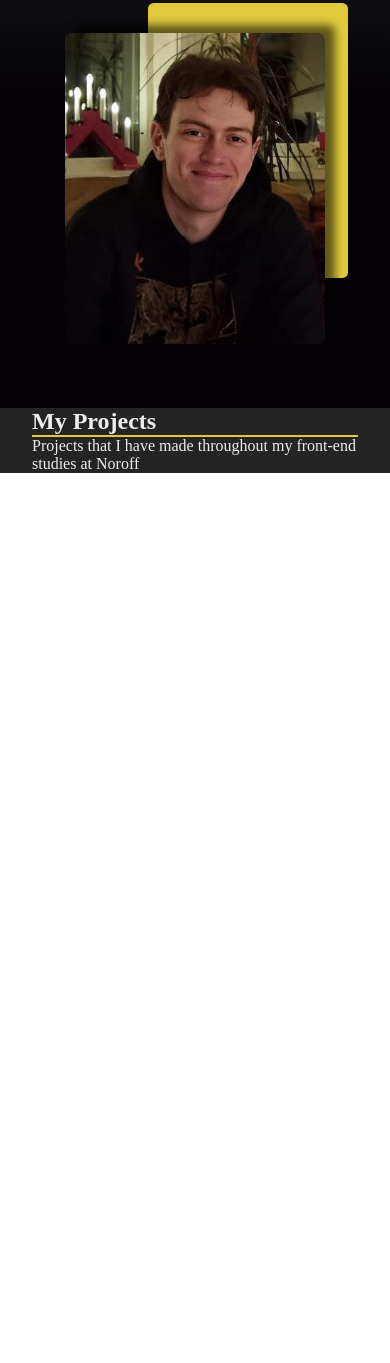
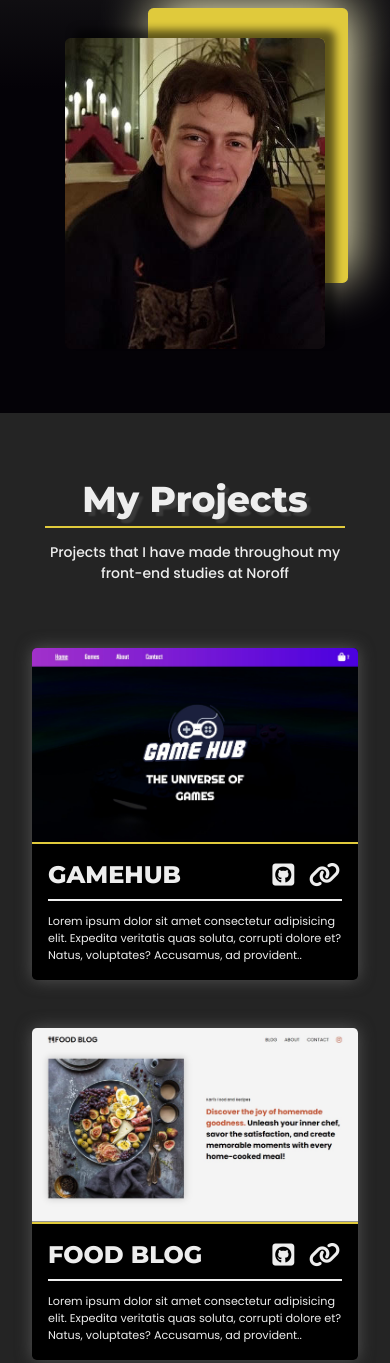
Before and after one commit to karlpnord/Portfolio-1-KPN, a plain HTML site: page index.html in a window 390 px wide. Shown: the part 469-1832 px from the top of the page. Before the commit the page ends 942 px from the top, so only its background shows below. Drawn offline with Linux system fonts and the light colour scheme.

Commit message:
hero and project card sections finished and made responsive

```diff
--- a/css/style.css
+++ b/css/style.css
@@ -15,11 +15,20 @@ img {
 
 a {
    text-decoration: none;
+   color: var(--clr-text);
 }
 
 /** General styling **/
 body {
    color: var(--clr-text);
+}
+
+p {
+   font-family: var(--ff-paragraph);
+}
+
+html {
+   scroll-behavior: smooth;
 }
 
 /** Utility Classes **/
@@ -49,6 +58,20 @@ body {
 
 .vertical-line {
    border: 1px solid var(--clr-secondary);
+   margin-top: 5px;
+}
+
+.project-card .vertical-line {
+   border: 1px solid var(--clr-text);
+   margin-top: 10px;
+}
+
+.section-heading {
+   font-family: var(--ff-heading);
+   font-weight: var(--fw-ebold);
+   font-size: 2.25em;
+   text-align: center;
+   text-shadow: 4px 4px 2px rgba(255,255,255,0.1);
 }
 
 /** Header and Navigation **/
@@ -128,6 +151,7 @@ header i:hover {
    font-family: var(--ff-heading);
    font-weight: var(--fw-bold);
    font-size: 2.125em;
+   text-shadow: 4px 4px 2px rgba(255,255,255,0.1);
 }
 
 .hero-heading {
@@ -158,15 +182,118 @@ header i:hover {
    z-index: 0;
    right: 10px;
    top: -30px;
+   box-shadow: 5px -5px 50px 0px rgb(255, 250, 202);
 }
 
 /** Projects section **/
+
+/** Projects section - HEADING **/
 .projects-wrapper {
    background: var(--clr-primary);
 }
 
+.projects-section {
+   gap: 4em;
+   padding-block: 4em;
+}
+
+.projects-section__heading {
+   max-width: 400px;
+   text-align: center;
+   align-items: center;
+   margin: 0 auto;
+}
+
+.projects-section__heading p {
+   margin-top: 1em;
+   font-size: 0.875em;
+   font-weight: var(--fw-medium);
+}
+
+.projects-section__heading .vertical-line {
+   width: 100%;
+   max-width: 300px;
+}
+
+/** Projects section - CARDS **/
+.projects-section__cards {
+   display: grid;
+   gap: 3em;
+}
+
+.project-card {
+   background: #000;
+   border-radius: 0.3em;
+   overflow: hidden;
+   transition: 300ms ease;
+   box-shadow: 0px 0px 16px 0px rgba(84,84,84,1);
+}
+
+.project-card img {
+   border-bottom: 2px solid var(--clr-secondary);
+}
+
+.project-card__content {
+   padding: 1em;
+}
+
+.project-card__heading {
+   justify-content: space-between;
+}
+
+.project-card__heading h2 {
+   font-family: var(--ff-heading);
+   font-weight: var(--fw-ebold);
+   text-transform: uppercase;
+}
+
+.project-card p {
+   font-size: 0.7em;
+   margin-top: 12px;
+}
+
+.project-card__icons {
+   gap: 0.75em;
+}
+
+.project-card__icons i {
+   font-size: 1.75em;
+   cursor: pointer;
+   transition: 300ms ease;
+   animation: 2.5s infinite icons;
+}
+
+.project-card__icons i:hover {
+   animation: none;
+   transform: scale(1.15);
+   color: var(--clr-secondary);
+}
+
+@keyframes icons {
+   0% {
+      transform: scale(0.90);
+   }
+
+   70% {
+      transform: scale(1.1);
+   }
+
+   100% {
+      transform: scale(0.90);
+   }
+}
+
+.project-card:hover {
+   transform: scale(1.025);
+}
+
 /** Responsive Design **/
 @media (min-width: 768px) {
+   /** Utility Classes **/
+   .section-heading {
+      font-size: 2.75em;
+   }
+
    /** Header and Navigation **/
    .header-container {
       height: 100px;
@@ -250,6 +377,16 @@ header i:hover {
    .hero-heading h1 {
       font-size: 3em;
    }
+
+   /** Project Section **/
+   .projects-section__cards {
+      grid-template-columns: 1fr 1fr 1fr;
+      grid-template-rows: auto;
+   }
+
+   .projects-section {
+      padding-block: 6em;
+   }
 }
 
 @media (min-width: 1280px) {
@@ -263,6 +400,11 @@ header i:hover {
       right: 60px;
       top: -30px;
    }
+
+   /** Project section **/
+   .project-card__icons i {
+      font-size: 2.125em;
+   }
 }
 
 @media (min-width: 1536px) {
--- a/css/variables.css
+++ b/css/variables.css
@@ -1,4 +1,4 @@
-@import url('https://fonts.googleapis.com/css2?family=Montserrat:wght@400;500;600;700&display=swap');
+@import url('https://fonts.googleapis.com/css2?family=Montserrat:wght@400;500;600;700;800&display=swap');
 
 @import url('https://fonts.googleapis.com/css2?family=Poppins:wght@400;500;600;700&display=swap');
 
@@ -24,4 +24,5 @@
    --fw-medium: 500;
    --fw-sbold: 600;
    --fw-bold: 700;
+   --fw-ebold: 800;
 }
--- a/index.html
+++ b/index.html
@@ -14,9 +14,9 @@
          <div class="header-logo">Karl Nordgaard</div>
          <nav>
             <ul class="nav-list">
-               <li><a>Projects</a></li>
-               <li><a>About</a></li>
-               <li><a class="nav-contact">Contact</a></li>
+               <li><a href="#projects">Projects</a></li>
+               <li><a href="#">About</a></li>
+               <li><a href="#" class="nav-contact">Contact</a></li>
             </ul>
          </nav>
          <i class="fa-solid fa-bars" id="menu-icon"></i>
@@ -38,14 +38,60 @@
          </section>
       </div>
 
-      <div class="projects-wrapper">
+      <div class="projects-wrapper" id="projects">
          <section class="container flex column projects-section">
-            <div class="projects-section__heading">
-               <h2>My Projects</h2>
+            <div class="projects-section__heading flex column">
+               <h2 class="section-heading">My Projects</h2>
                <div class="vertical-line"></div>
                <p>Projects that I have made throughout my front-end studies at Noroff</p>
             </div>
+
             <div class="projects-section__cards">
+
+               <div class="project-card">
+                  <img src="images/gamehub.jpg" alt="">
+                  <div class="project-card__content">
+                     <div class="project-card__heading flex align-items__center">
+                        <h2>Gamehub</h2>
+                        <div class="project-card__icons flex">
+                           <a href="https://github.com/Noroff-FEU-Assignments/cross-course-project-karlpnord"><i class="fa-brands fa-square-github"></i></a>
+                           <a href="https://gilded-syrniki-929e5b.netlify.app/"><i class="fa-solid fa-link"></i></a>
+                        </div>
+                     </div>
+                     <div class="vertical-line"></div>
+                     <p>Lorem ipsum dolor sit amet consectetur adipisicing elit. Expedita veritatis quas soluta, corrupti dolore et? Natus, voluptates? Accusamus, ad provident..</p>
+                  </div>
+               </div>
+
+               <div class="project-card">
+                  <img src="images/food-blog.jpg" alt="">
+                  <div class="project-card__content">
+                     <div class="project-card__heading flex align-items__center">
+                        <h2>Food blog</h2>
+                        <div class="project-card__icons flex">
+                           <a href="https://github.com/Noroff-FEU-Assignments/project-exam-1-karlpnord"><i class="fa-brands fa-square-github"></i></a>
+                           <a href="https://superb-wisp-ea030c.netlify.app/"><i class="fa-solid fa-link"></i></a>
+                        </div>
+                     </div>
+                     <div class="vertical-line"></div>
+                     <p>Lorem ipsum dolor sit amet consectetur adipisicing elit. Expedita veritatis quas soluta, corrupti dolore et? Natus, voluptates? Accusamus, ad provident..</p>
+                  </div>
+               </div>
+
+               <div class="project-card">
+                  <img src="images/sciencemuseum.jpg" alt="">
+                  <div class="project-card__content">
+                     <div class="project-card__heading flex align-items__center">
+                        <h2>Science museum</h2>
+                        <div class="project-card__icons flex">
+                           <a href="https://github.com/karlpnord/Semester-Project-1"><i class="fa-brands fa-square-github"></i></a>
+                           <a href="https://sensational-praline-0c804f.netlify.app/"><i class="fa-solid fa-link"></i></a>
+                        </div>
+                     </div>
+                     <div class="vertical-line"></div>
+                     <p>Lorem ipsum dolor sit amet consectetur adipisicing elit. Expedita veritatis quas soluta, corrupti dolore et? Natus, voluptates? Accusamus, ad provident..</p>
+                  </div>
+               </div>
 
             </div>
          </section>
```
Also changed, not shown: images/food-blog.jpg (added), images/gamehub.jpg (added), images/sciencemuseum.jpg (added).
